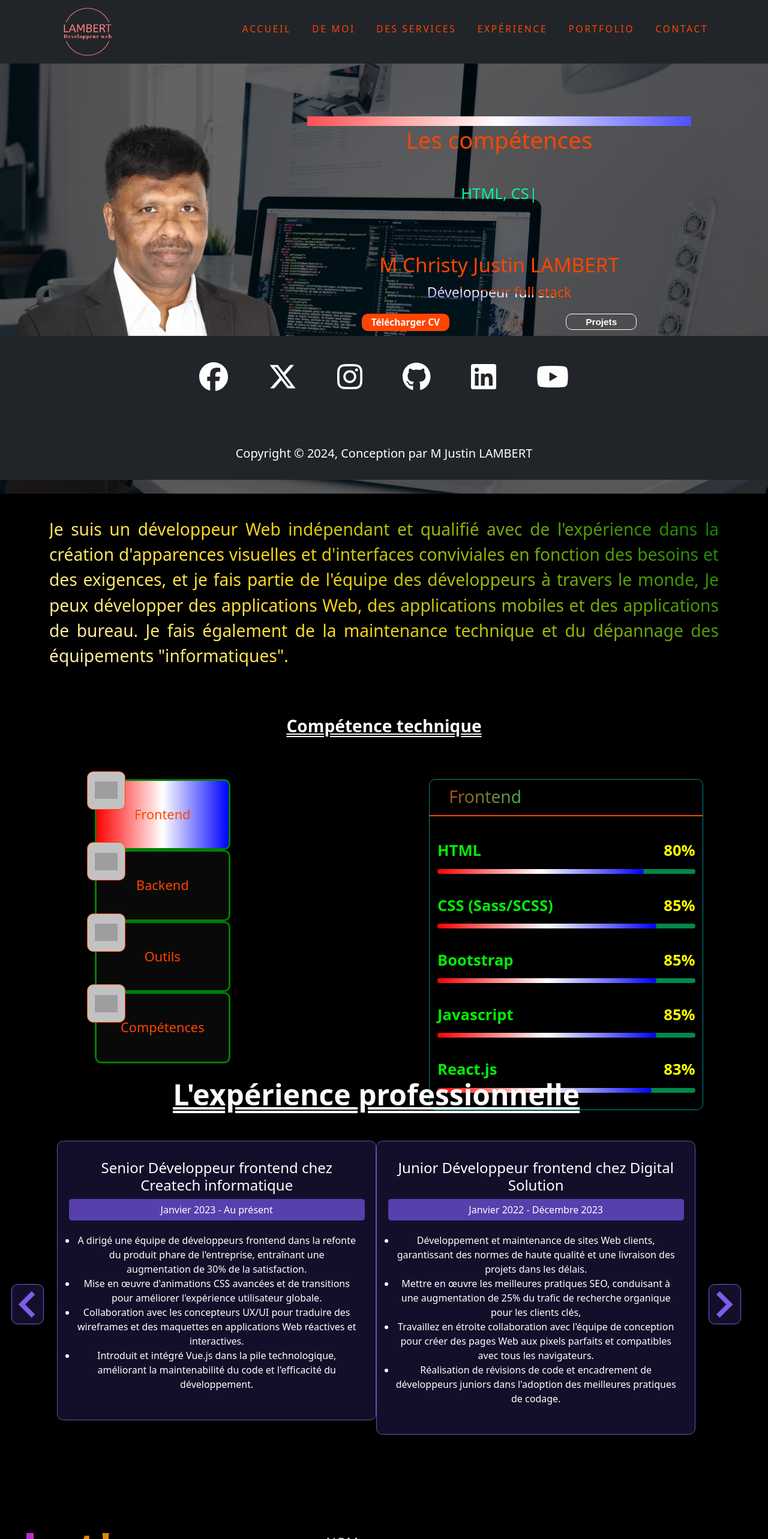
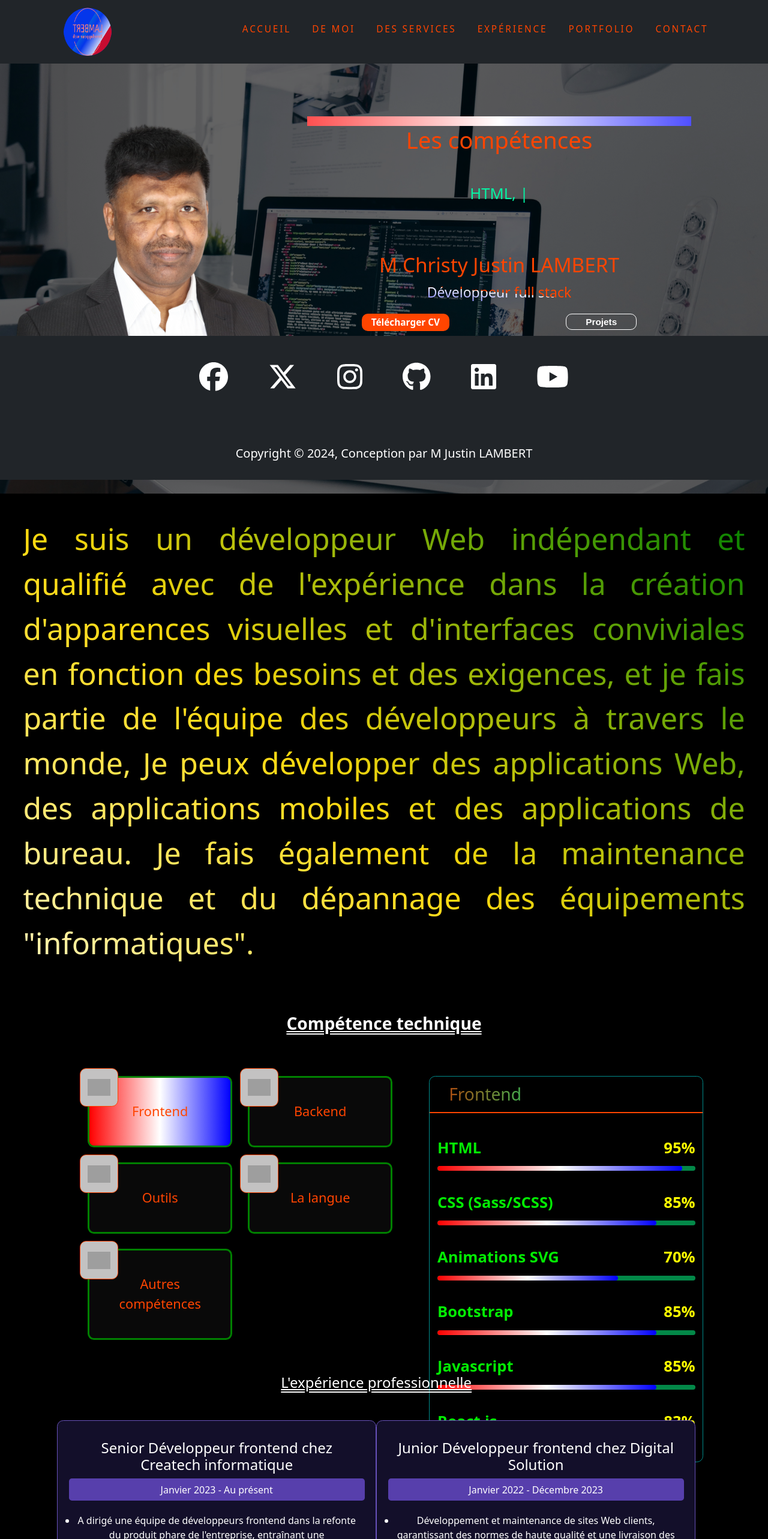
Before and after one commit to christ552/resume, a React (Create React App) app: page / in a window 1280 px wide. Shown: the top 2566 px of the page at 60% size. Built offline with nearby package versions, Linux system fonts and the light colour scheme; grey boxes are pictures that could not be loaded.

Commit message:
nave bare modifiyed 1

```diff
--- a/src/componets/ContactMe/Contactme.css
+++ b/src/componets/ContactMe/Contactme.css
@@ -183,4 +183,33 @@
 }
 
 @media (max-width: 320px) {
+  .h1 {
+    margin-top: -45px;
+  }
+  .h1 > h1 {
+    font-size: 55px;
+  }
+  .p {
+    width: 19rem;
+  }
+  .p > p {
+    font-size: 19px;
+    margin-left: 10px;
+    margin-right: 10px;
+  }
+  .contact-detail {
+    width: 28rem;
+    margin-left: 39px;
+    margin-right: 10px;
+  }
+  .contact-detail > h4 {
+    font-size: 18px;
+  }
+  .contact-right-section {
+    width: 23rem;
+    margin-left: 49px;
+  }
+  .container {
+    margin-left: 21px;
+  }
 }
--- a/src/componets/Experience/ExperienceCard/ExperienceCard.css
+++ b/src/componets/Experience/ExperienceCard/ExperienceCard.css
@@ -42,6 +42,14 @@
   left: -1.3rem;
   top: 0.35rem;
 }
+@media (max-width: 320px) {
+  .work-experience-card > .row > h4 {
+    font-size: 13px;
+    font-weight: 800;
+    margin-bottom: 0.7rem;
+    font-family: Georgia, "Times New Roman", Times, serif;
+  }
+}
 /* @media (max-width: 760px) {
   .work-experience-card {
     margin: 0;
--- a/src/componets/Experience/WorkExperience.css
+++ b/src/componets/Experience/WorkExperience.css
@@ -11,7 +11,7 @@
   max-width: 90%;
   text-align: center;
 }
-.experience-container > h4 {
+.experience-container > .h4 {
   color: white;
   font-size: 3rem;
   font-weight: 600;
@@ -48,15 +48,6 @@
 .arrow-right {
   right: -2rem;
 }
-@media (max-width: 480px) {
-  .experience-content {
-    margin-top: 0rem;
-  }
-  .experience-container > h4 {
-    margin-top: 40rem;
-  }
-}
-
 @media (max-width: 1025px) {
   .arrow-left {
     left: 0rem;
@@ -66,7 +57,7 @@
   }
 }
 @media (max-width: 768px) {
-  .experience-container h4 {
+  .experience-container > .h4 {
     font-size: 1.5rem;
     margin-bottom: 2rem;
   }
@@ -82,3 +73,23 @@
     text-align: center;
   }
 }
+@media (max-width: 480px) {
+  .experience-content {
+    margin-top: 0rem;
+  }
+  .experience-container > .h4 {
+    margin-top: 42rem;
+    justify-content: center;
+  }
+  .experience-container > .h4 > h4 {
+    font-size: clamp(25px, 3cqi, 4rem);
+  }
+}
+@media (max-width: 320px) {
+  .experience-container > .h4 > h4 {
+    font-size: clamp(15px, 3cqi, 4rem);
+    font-weight: 900;
+    margin-bottom: 2rem;
+    margin-top: 42rem;
+  }
+}
--- a/src/componets/Experience/WorkExperience.js
+++ b/src/componets/Experience/WorkExperience.js
@@ -37,7 +37,9 @@ const WorkExperience = () => {
 
   return (
     <section className="experience-container container">
-      <h4>L'expérience professionnelle</h4>
+      <div className="h4">
+        <h4>L'expérience professionnelle</h4>
+      </div>
       <div className="experience-content">
         {/* ======for arrow for the slider (carousel==========) */}
         <div className="arrow-right" onClick={slideRight}>
--- a/src/componets/Skils/SkilinfoCard/SkillsinfoCard.css
+++ b/src/componets/Skils/SkilinfoCard/SkillsinfoCard.css
@@ -74,7 +74,7 @@
 }
 @media (max-width: 320px) {
   .skills-info-card {
-    width: 70%;
+    width: 65%;
   }
   .skills-info-card > h4 {
     font-size: clamp(2rem, 2.2cqi, 3.3rem);
--- a/src/componets/Skils/Skills.css
+++ b/src/componets/Skils/Skills.css
@@ -26,7 +26,7 @@
   bottom: 0rem;
   right: 0rem;
 } */
-/* ========================Blur finish============================ */
+/* ====================Blur finish======================= */
 .skills-container > h2 {
   /* font-size: 2.5rem; */
   font-size: clamp(0.9rem, 2.2cqi, 3.3rem);
@@ -76,6 +76,14 @@
   }
 }
 @media (max-width: 320px) {
+  .skills {
+    flex: 1;
+    display: grid;
+    grid-gap: 5cqi;
+    grid-template-columns: repeat(2, 1fr);
+    margin: 2cqi;
+    width: 11rem;
+  }
   .skills > .container {
     display: grid;
     grid-gap: 1cqi;
--- a/src/componets/Skils/Skills.js
+++ b/src/componets/Skils/Skills.js
@@ -15,7 +15,7 @@ const Skills = () => {
       <div className="skills-content container">
         {/* <h2>This is Skills content</h2> */}
         <div className="skills">
-          <div className="container">
+          {/* <div className="container"> */}
           {SKILLS.map((item) => (
             <SkillCard
               key={item.title}
@@ -27,7 +27,7 @@ const Skills = () => {
               }}
             />
           ))}
-          </div>
+          {/* </div> */}
         </div>
         <div className="skills-info">
           <SkillsinfoCard
--- a/src/componets/navbar/Navbar.css
+++ b/src/componets/navbar/Navbar.css
@@ -19,6 +19,17 @@
 
 .logo {
   width: 8rem;
+  background-color: rgb(4, 54, 235);
+  border-radius: 50%;
+  background-image: linear-gradient(
+    45deg,
+    rgba(248, 2, 2, 0.8) 25%,
+    rgba(247, 248, 248, 0.8) 20%,
+    transparent 45%,
+    transparent 25%,
+    rgba(5, 101, 218, 0.8) 55%,
+    transparent 25%
+  );
 }
 
 .navbar {
@@ -37,3 +48,44 @@
   border-bottom: 0.5rem solid red;
   color: white;
 }
+/* for logo animation */
+.navbar-brand {
+  animation: rotation 20s linear infinite;
+}
+@keyframes rotation {
+  from {
+    transform: rotateY(-360deg);
+  }
+
+  to {
+    transform: rotateY(360deg);
+  }
+}
+@media (max-width: 801px) {
+  .navbar {
+    width: 799px;
+  }
+}
+@media (max-width: 760px) {
+  .navbar {
+    width: 759px;
+  }
+}
+@media (max-width: 600px) {
+  .navbar {
+    width: 599px;
+  }
+}
+@media (max-width: 480px) {
+  .navbar {
+    width: 479px;
+  }
+}
+@media (max-width: 320px) {
+  .navbar {
+    width: 320px;
+  }
+  .navbar-brand > .logo {
+    width: 50px;
+  }
+}
--- a/src/componets/textCometence/Text.css
+++ b/src/componets/textCometence/Text.css
@@ -4,8 +4,8 @@
   justify-content: center;
   align-items: center;
 }
-.text_para > .container > p {
-  font-size: clamp(0.2rem, 2.2cqi, 3.3rem);
+.text_para > p {
+  font-size: clamp(0.3rem, 2.2cqi, 3.3rem);
   text-align: center;
   color: aliceblue;
   text-align: justify;
@@ -53,21 +53,39 @@
 @media (max-width: 801px) {
   .text_para > p {
     font-size: clamp(2rem, 3.9cqi, 4.9rem);
+    margin-left: 8px;
+  }
+  .text_para {
+    width: 48rem;
+    margin-left: 6px;
   }
 }
 @media (max-width: 600px) {
   .text_para > p {
     font-size: clamp(1.5rem, 3.9cqi, 4.9rem);
+    margin-left: 8px;
+  }
+  .text_para {
+    width: 36rem;
+    margin-left: 6px;
   }
 }
 @media (max-width: 480px) {
   .text_para > p {
     font-size: clamp(1rem, 3.9cqi, 4.9rem);
   }
+  .text_para {
+    width: 22rem;
+    margin-left: 5px;
+  }
 }
 @media (max-width: 320px) {
-  .text_para > .container > p {
-    font-size: clamp(1.3rem, 3cqi, 4rem);
+  .text_para {
+    width: 19rem;
+    margin-left: 5px;
+  }
+  .text_para > p {
+    font-size: clamp(1rem, 3cqi, 4rem);
 
     /* ============= */
     /* font-size: clamp(0.2rem, 2.2cqi, 3.3rem); */
@@ -88,5 +106,7 @@
     -webkit-text-fill-color: transparent;
     background-size: 300% 300%;
     animation: gradient 8s ease-in-out infinite;
+    margin-left: 3px;
+    margin-right: 3px;
   }
 }
--- a/src/componets/textCometence/Text.js
+++ b/src/componets/textCometence/Text.js
@@ -5,17 +5,17 @@ const Text = () => {
   return (
     <>
       <div className="text_para">
-        <div className="container">
+        {/* <div className="container"> */}
         <p>
           Je suis un développeur Web indépendant et qualifié avec de
           l'expérience dans la création d'apparences visuelles et d'interfaces
           conviviales en fonction des besoins et des exigences, et je fais
           partie de l'équipe des développeurs à travers le monde, Je peux
           développer des applications Web, des applications mobiles et des
-            applications de bureau. Je fais également de la maintenance
-            technique et du dépannage des équipements "informatiques".
+          applications de bureau. Je fais également de la maintenance technique
+          et du dépannage des équipements "informatiques".
         </p>
-        </div>
+        {/* </div> */}
       </div>
     </>
   );
--- a/src/utils/data.js
+++ b/src/utils/data.js
@@ -4,8 +4,9 @@ export const SKILLS = [
     icon: ".assets/images/frontend-icon.png",
 
     skills: [
-      { skill: "HTML", percentage: "80%" },
+      { skill: "HTML", percentage: "95%" },
       { skill: "CSS (Sass/SCSS)", percentage: "85%" },
+      { skill: "Animations SVG", percentage: "70%" },
       { skill: "Bootstrap", percentage: "85%" },
       { skill: "Javascript", percentage: "85%" },
       { skill: "React.js", percentage: "83%" },
@@ -27,12 +28,22 @@ export const SKILLS = [
     skills: [
       { skill: "Git & GitHub", percentage: "87%" },
       { skill: "VS Code", percentage: "88%" },
-      { skill: "Javascript", percentage: "85%" },
-      { skill: "React.js", percentage: "83%" },
+      { skill: "Figma", percentage: "85%" },
+      { skill: "Jira", percentage: "85%" },
+      { skill: "Confluence", percentage: "83%" },
     ],
   },
   {
-    title: "Compétences",
+    title: "La langue",
+    icon: ".assets/images/soft-skills-icon.png",
+    skills: [
+      { skill: "Français", percentage: "80%" },
+      { skill: "Anglais", percentage: "90%" },
+      { skill: "Tamoul", percentage: "95%" },
+    ],
+  },
+  {
+    title: "Autres compétences",
     icon: ".assets/images/soft-skills-icon.png",
     skills: [
       { skill: "Problem solving", percentage: "87%" },
```
Lines whose indentation alone changed are shown as unchanged.
